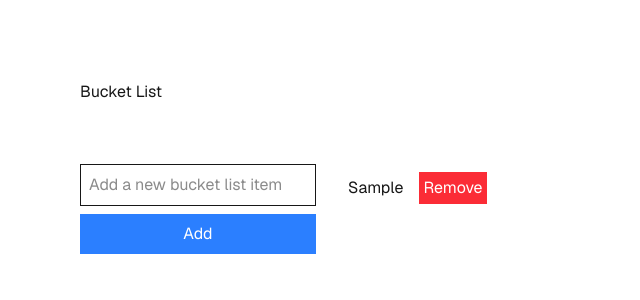
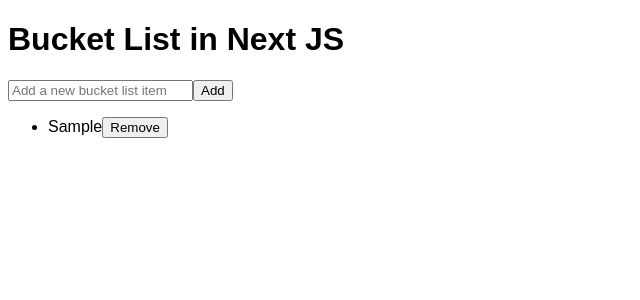
Before and after one commit to SarathPSWoolworths/srt-test-next-js-bucket-list, a Next.js app: page / in a window 1280 px wide. Both pictures are taken after typing "Sample" into the empty fields and a click on the button "Add". Shown: the top 300 px of the page, without its empty margins (0-640 px from the left). Built offline with nearby package versions, Linux system fonts and the light colour scheme.

Commit message:
Remove GitHub Actions workflows for publishing and setup, and clean up global styles and home page layout

```diff
--- a/src/app/globals.css
+++ b/src/app/globals.css
@@ -1,21 +1,3 @@
-@import "tailwindcss";
-
-@theme {
-  --font-sans: var(--font-geist-sans);
-  --font-mono: var(--font-geist-mono);
-}
-
-:root {
-  --background: #ffffff;
-  --foreground: #171717;
-}
-
-@media (prefers-color-scheme: dark) {
-  :root {
-    --background: #0a0a0a;
-    --foreground: #ededed;
-  }
-}
 
 body {
   color: var(--foreground);
--- a/src/app/page.tsx
+++ b/src/app/page.tsx
@@ -18,32 +18,25 @@
   };
 
   return (
-    <div className="grid grid-rows-[20px_1fr_20px] min-h-screen p-8 pb-20 gap-16 sm:p-20 font-[family-name:var(--font-geist-sans)]">
-      <h1>Bucket List</h1>
-      <div className="flex">
-        <div className="flex flex-col">
+    <div>
+      <h1>Bucket List in Next JS </h1>
+      <div>
+        <div>
           <input
             type="text"
             value={newItem}
             onChange={(e) => setNewItem(e.target.value)}
             placeholder="Add a new bucket list item"
-            className="border p-2"
           />
-          <button
-            onClick={addItem}
-            className="mt-2 p-2 bg-blue-500 text-white">
+          <button onClick={addItem}>
             Add
           </button>
         </div>
-        <ul className="list-disc ml-8">
+        <ul>
           {items.map((item, index) => (
-            <li
-              key={index}
-              className="mt-2 flex items-center">
+            <li key={index}>
               {item}
-              <button
-                onClick={() => removeItem(index)}
-                className="ml-4 p-1 bg-red-500 text-white">
+              <button onClick={() => removeItem(index)}>
                 Remove
               </button>
             </li>
```
